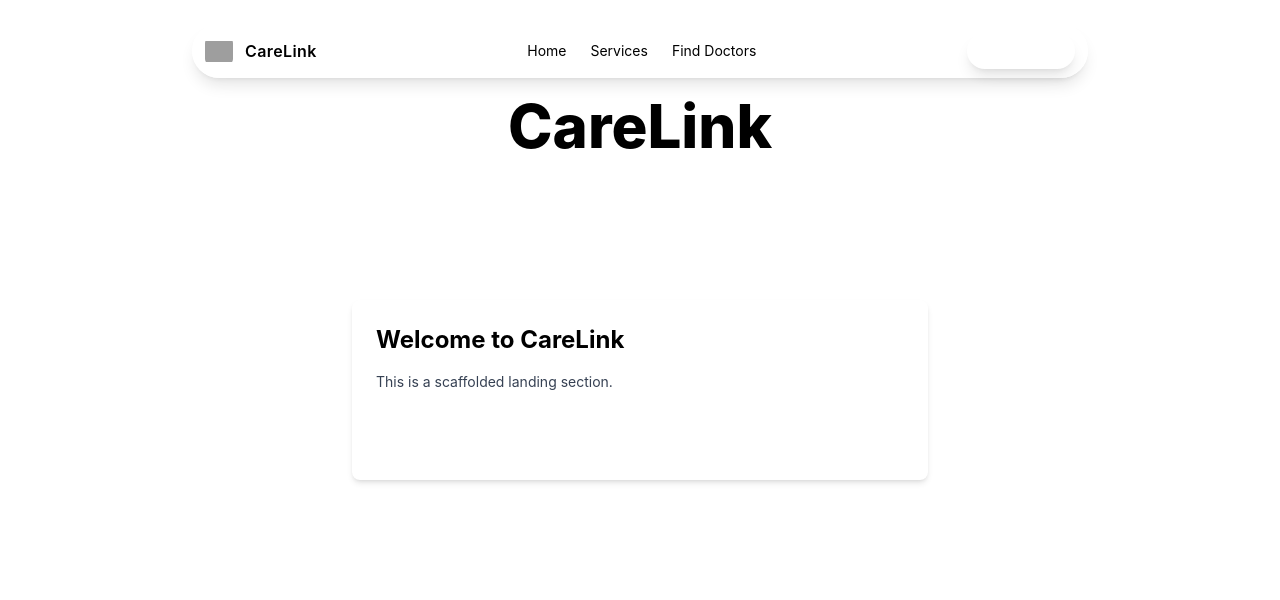
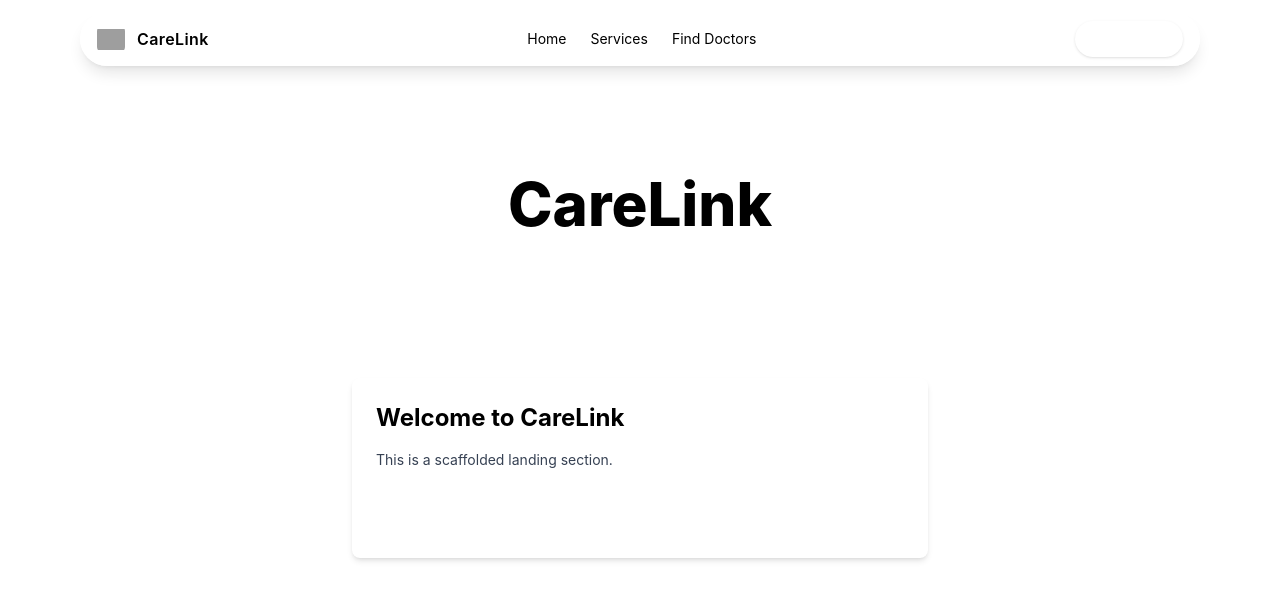
Before and after one commit to CareLink-system/careLinkPlatform, a React app in the folder frontend/: page / in a window 1280 px wide. Shown: the top 600 px of the page. Built offline with nearby package versions, Linux system fonts and the light colour scheme; grey boxes are pictures that could not be loaded; the HTML template or start-up script is replaced by a standard one.

Commit message:
ref: navbar add glassmorphism

```diff
--- a/frontend/src/components/ui/Navbar.jsx
+++ b/frontend/src/components/ui/Navbar.jsx
@@ -7,25 +7,27 @@ const Navbar = () => {
 
 	return (
 		<motion.header
-      initial={{ y: -20, opacity: 0 }}
+			initial={{ y: -24, opacity: 0 }}
 			animate={{ y: 0, opacity: 1 }}
 			transition={{ duration: 0.45, ease: 'easeOut' }}
-      className="fixed top-6 left-1/2 transform -translate-x-1/2 z-50 w-full flex justify-center pointer-events-none"
+			className="sticky top-0 z-50 w-full"
 		>
-      <div className="pointer-events-auto flex items-center gap-4 px-3 py-2 bg-white/80 backdrop-blur-md border border-white/20 rounded-full shadow-lg max-w-4xl w-full mx-4">
+			<div className="mx-auto w-full max-w-6xl px-4 py-3">
+				<div className="flex items-center gap-4 bg-white/80 backdrop-blur-md border border-white/20 rounded-full px-4 py-2 shadow-lg">
 					<Link to="/" className="flex items-center gap-3">
-          <img src="/logo.png" alt="CareLink" width={28} height={28} style={{ maxWidth: '100%', display: 'block' }} className="h-6 w-6 md:h-7 md:w-7 rounded-md object-contain" />
-          <span className="text-primary font-semibold tracking-wide text-sm md:text-base">CareLink</span>
+						<img src="/logo.png" alt="CareLink" className="h-7 w-7 rounded-md object-contain" />
+						<span className="text-primary font-semibold tracking-wide">CareLink</span>
 					</Link>
 
-        <nav className="flex-1 flex justify-center gap-6 text-sm text-primary hidden md:flex">
+					<nav className="flex-1 hidden md:flex justify-center gap-6 text-sm text-primary">
 						<a href="#home" className="hover:text-accent transition-colors">Home</a>
 						<a href="#services" className="hover:text-accent transition-colors">Services</a>
 						<a href="#find-doctors" className="hover:text-accent transition-colors">Find Doctors</a>
 					</nav>
 
 					<div className="flex items-center gap-3 ml-auto md:ml-0">
-          <Link to="/auth/register" className="hidden md:inline-flex items-center px-4 py-2 rounded-full bg-accent text-white text-sm font-medium shadow-lg hover:scale-[1.02] transition-transform">Get Started</Link>
+						<Link to="/auth/register" className="hidden md:inline-flex items-center px-4 py-2 rounded-full bg-accent text-white text-sm font-medium shadow hover:scale-[1.02] transition-transform">Get Started</Link>
+
 						<button
 							aria-label={open ? 'Close menu' : 'Open menu'}
 							aria-expanded={open}
@@ -38,9 +40,8 @@ const Navbar = () => {
 					</div>
 				</div>
 
-      {/* Mobile dropdown: positioned below header */}
 				{open && (
-        <div className="pointer-events-auto absolute top-[64px] left-1/2 transform -translate-x-1/2 w-[92%] max-w-md bg-white/80 backdrop-blur-md border border-white/20 rounded-xl p-3 z-40 md:hidden">
+					<div className="md:hidden mt-2 w-full bg-white/80 backdrop-blur-md border border-white/20 rounded-xl p-3">
 						<nav className="flex flex-col gap-2 text-sm text-primary">
 							<a onClick={() => setOpen(false)} href="#home" className="block px-3 py-2 rounded hover:bg-white/30">Home</a>
 							<a onClick={() => setOpen(false)} href="#services" className="block px-3 py-2 rounded hover:bg-white/30">Services</a>
@@ -49,6 +50,7 @@ const Navbar = () => {
 						</nav>
 					</div>
 				)}
+			</div>
 		</motion.header>
 	)
 }
```
Lines whose indentation alone changed are shown as unchanged.
